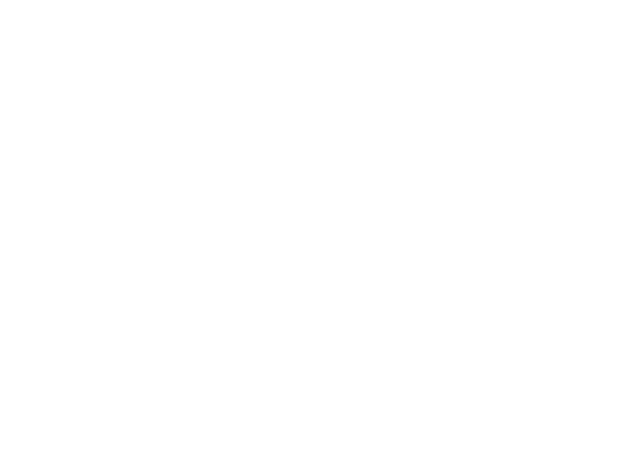
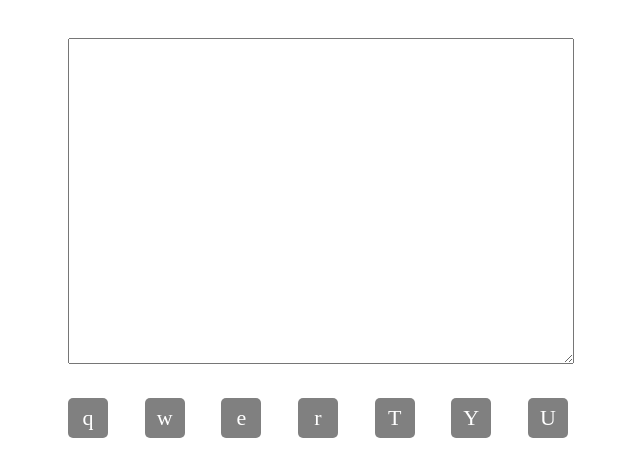
Before and after one commit to Western8/virtual-keyboard, a plain HTML site: page index.html in a window 1280 px wide. Shown: the whole page, without its empty margins (322-962 px from the left). Drawn offline with Linux system fonts and the light colour scheme.

Commit message:
feat: add textarea

```diff
--- /dev/null
+++ b/css/style.css
@@ -0,0 +1,53 @@
+:root {
+    --color-key-text: white;
+    --color-key-back: grey;
+    --color-key-hover: aqua;
+    --color-key-active: red;
+}
+
+.wrapper {
+    max-width: 500px;
+    height: 100vh;;
+    margin: auto;
+}
+
+.input {
+    width: 100%;
+    height: 40%;
+    margin: 30px auto;
+}
+
+.keyboard {
+    display: flex;
+    flex-direction: column;
+}
+
+.row {
+    display: flex;
+    justify-content: space-between;
+}
+
+.key {
+    width: 40px;
+    height: 40px;
+    gap: 10px;
+    border-radius: 5px;
+    display: flex;
+    align-items: center;
+    justify-content: center;
+    background-color: var(--color-key-back);
+    color: var(--color-key-text);
+    font-size: 22px;
+}
+
+.key:hover {
+    background-color: var(--color-key-hover);
+}
+
+.key:active,
+.key.active {
+/*    width: 50px;
+    height: 50px;*/
+    font-size: 30px;
+    background-color: var(--color-key-active);
+}
--- a/index.html
+++ b/index.html
@@ -4,9 +4,11 @@
     <meta charset="UTF-8">
     <meta http-equiv="X-UA-Compatible" content="IE=edge">
     <meta name="viewport" content="width=device-width, initial-scale=1.0">
+    <link rel="stylesheet" href="./css/style.css">
+    <link rel="icon" href="./assets/icons/icon-keyboard.svg">
     <title>virtual-keyboard</title>
 </head>
 <body>
-    <script src="index.js"></script>
+    <script src="script.js"></script>
 </body>
 </html>
--- /dev/null
+++ b/script.js
@@ -0,0 +1,91 @@
+const body = document.querySelector('body');
+let lang = 'en';
+const keys = [
+    {keyEn: 'q', keyRu: 'й', code: 'KeyQ',},
+    {keyEn: 'w', keyRu: 'ц', code: 'KeyW',},
+    {keyEn: 'e', keyRu: 'у', code: 'KeyE',},
+    {keyEn: 'r', keyRu: 'к', code: 'KeyR',},
+    {keyEn: 'T', keyRu: 'е', code: 'KeyT',},
+    {keyEn: 'Y', keyRu: 'н', code: 'KeyY',},
+    {keyEn: 'U', keyRu: 'г', code: 'KeyU',},
+]
+
+document.addEventListener('keydown', pressKeydown);
+document.addEventListener('keyup', pressKeyup);
+
+const wrapper = document.createElement('div');
+wrapper.classList.add('wrapper');
+body.append(wrapper);
+
+const input = document.createElement('textarea');
+input.classList.add('input');
+wrapper.append(input);
+
+function createKeyboard() {
+    let keyboard = document.createElement('div');
+    keyboard.classList.add('keyboard');
+    wrapper.append(keyboard);
+    return keyboard;
+}
+
+function createRow(keyboard) {
+    let row = document.createElement('div');
+    row.classList.add('row')
+    keyboard.append(row);
+    return row;
+}
+
+function createKey(row, objKey) {
+    let key = document.createElement('div');
+    key.classList.add('key');
+    key.id = objKey.code;
+    key.dataset.code = objKey.code;
+    key.dataset.keyEn = objKey.keyEn;
+    key.textContent = objKey.keyEn;
+    key.addEventListener('click', pressKey);
+    row.append(key);
+}
+
+
+let keyboard = createKeyboard();
+let row = createRow(keyboard);
+
+keys.forEach(item => {
+    createKey(row, item);
+})
+
+function pressKey(e) {
+    //e.dataset.code;
+    let text = e.target.dataset.keyEn;
+    //input.textContent += symb;
+    //let textContent = input.textContent;
+    addText(text);
+
+}
+
+function pressKeydown(e) {
+    key = document.getElementById(e.code);
+    if (key) {
+        key.classList.add('active');
+    }
+
+}
+
+function pressKeyup(e) {
+    key = document.getElementById(e.code);
+    if (key) {
+        key.classList.remove('active');
+        addText(key.dataset.keyEn);
+    }
+}
+
+function addText(text) {
+    input.setRangeText(text, input.selectionStart, input.selectionEnd, 'end');
+}
+
+/*
+function getPos() {
+    let pos = input.selectionStart;
+    return pos;
+}
+*/
```
Also changed, not shown: assets/icons/icon-keyboard.svg (added), assets/icons/icon-keyboard2.svg (added), assets/icons/icon-keyboard3.svg (added), index.js (deleted).
